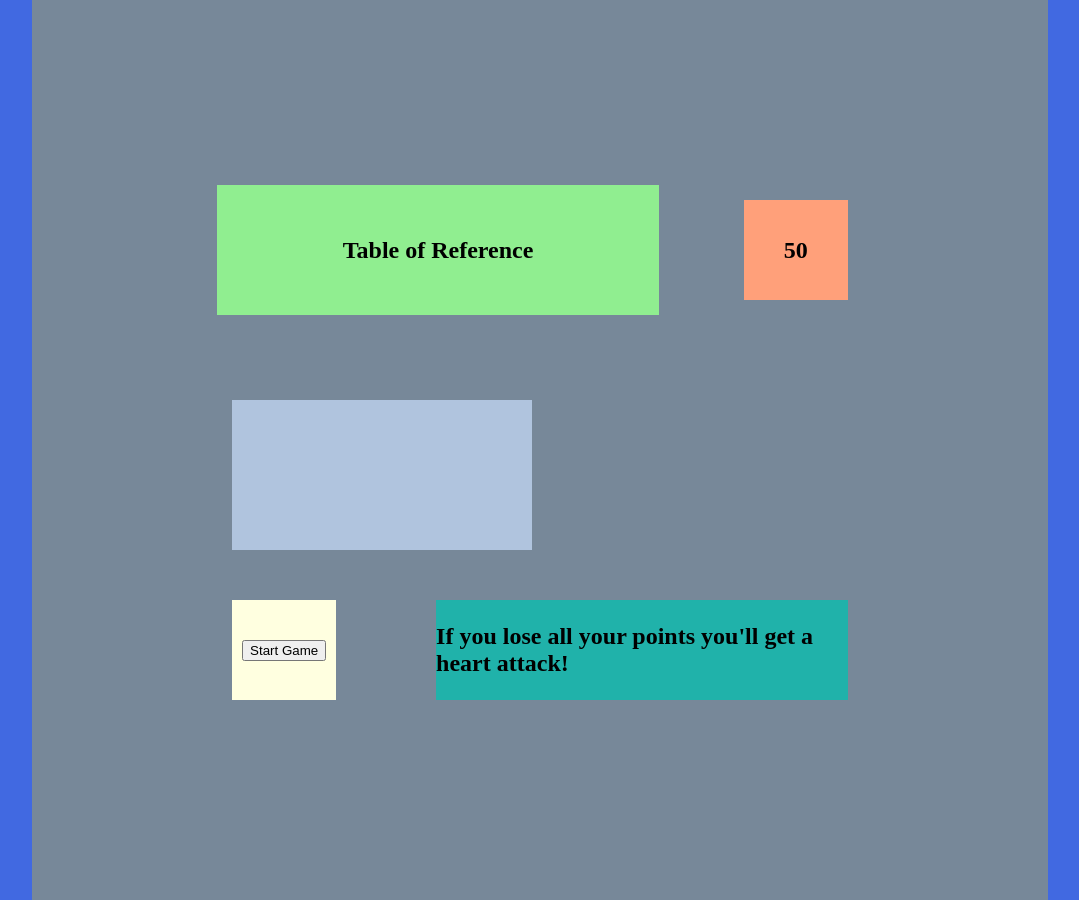
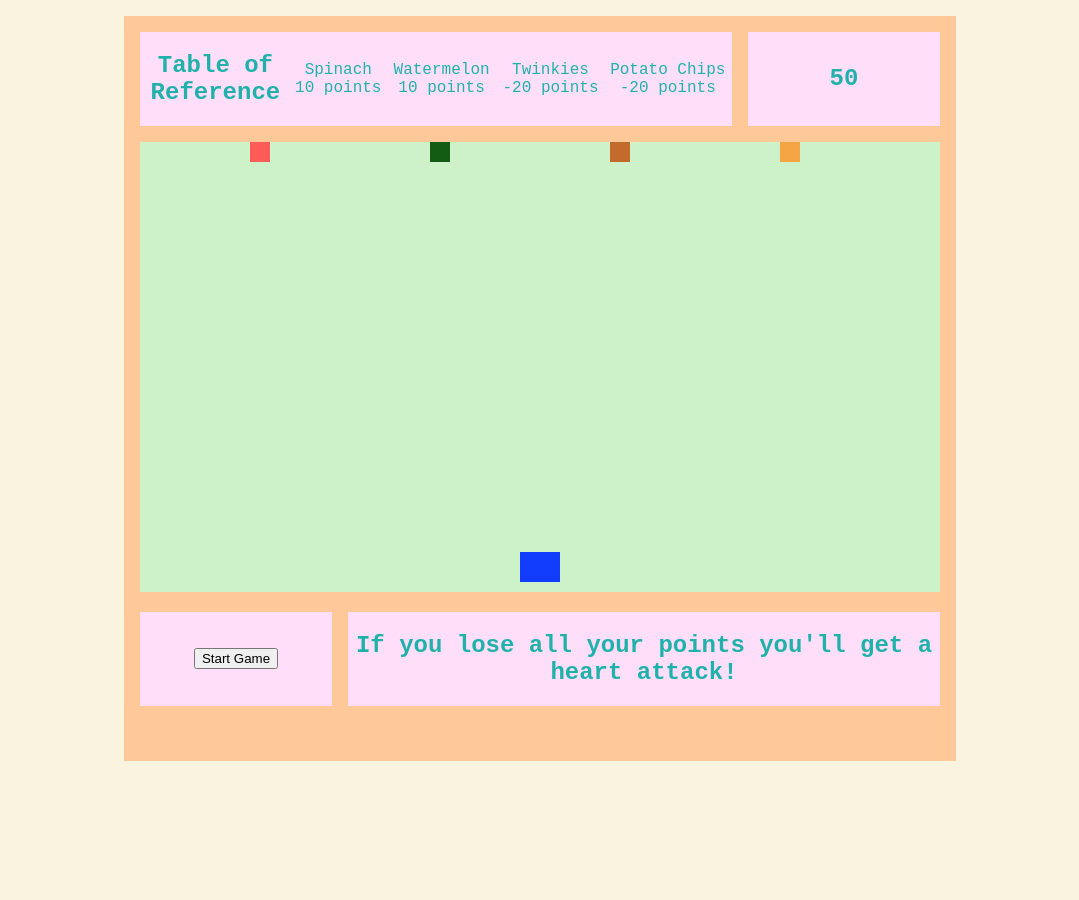
Before and after one commit to gsdkira/sei-project-1, a plain HTML site: page index.html in a window 1280 px wide. Shown: the whole page, without its empty margins (100-1179 px from the left). After the commit the page ends 800 px from the top, so only its background shows below. Drawn offline with Linux system fonts and the light colour scheme.

Commit message:
Established item positions

```diff
--- a/index.html
+++ b/index.html
@@ -9,7 +9,12 @@
 </head>
 <body>
     <div id="container">
-<aside id="top-left"><h2>Table of Reference</h2></aside>
+<aside id="top-left"><h2>Table of Reference</h2>
+<p>Spinach 10 points</p>
+<p>Watermelon 10 points</p>
+<p>Twinkies -20 points</p>
+<p>Potato Chips -20 points</p>
+</aside>
 <aside id="top-right"><h2>50</h2></aside>
         <main>
             <canvas id="canvas"></canvas>
--- a/script.js
+++ b/script.js
@@ -0,0 +1,58 @@
+// we are making a supermarket shopping game
+//the point of the game is for the player to gain points by collision or lose points by collision
+// we will have three elements, player, good points, bad points
+//the player can move from right to left
+//the player can lose all points and lose or last for at least 40 seconds
+
+//Set up canvas
+const game = document.getElementById('canvas')
+//set up points tracker tracker
+
+//we're going to set up width and height variables
+//that means we are going to use setAttribute together with get computed Style
+game.setAttribute('width', getComputedStyle(game)['width'])
+game.setAttribute('height', getComputedStyle(game)['height'])
+// console.log('current game width', game.width)
+// console.log('current game height', game.height)
+//now we need to get the games contect so we can add to it, draw on it, create animations
+//we do this with the built in canvas methos, getContext
+const ctx = game.getContext('2d')
+
+//we're going to follow some sort of basic Object Oriented Programming 'rules' to build an interactive game
+//we'll create objects for our player and our ogre
+function Shopper (x, y, color, width, height) {
+    this.x = x
+    this.y = y
+    this.color = color
+    this.width = width
+    this.height = height
+    this.alive = true
+    this.render = function () {
+        ctx.fillStyle = this.color
+        ctx.fillRect(this.x, this.y, this.width, this.height)
+    }
+}
+
+//we'll give them their own 'draw methods to place them on the canvas
+let player = new Shopper(380, 410, '#113CFC', 40, 30)
+let watermelon = new Shopper (110, 0, '#FF5C58', 20, 20)
+let spinach = new Shopper (290, 0, '#125C13', 20, 20)
+let potatoChip = new Shopper (470, 0, '#C36A2D', 20, 20)
+let twinkie = new Shopper (640, 0, '#F4A442', 20, 20)
+
+//set up game loop to be used in our timing functions
+const gameLoop = () => {
+    //clear canvas for the animation loop to start again
+    ctx.clearRect(0,0, game.width, game.height)
+    if (watermelon.alive) {
+        watermelon.render();
+        spinach.render();
+        potatoChip.render();
+        twinkie.render();
+    }
+    player.render()
+}
+//set up game loop function, declaring what happens when our game is running
+let gameStop = () => {clearInterval(gameInterval)}
+//the timing function will determing how and when our game animates
+let gameInterval = setInterval(gameLoop, 50)
--- a/style.css
+++ b/style.css
@@ -1,65 +1,74 @@
+html,body {
+    margin: 0;
+    padding: 0;
+  }
+
   body {
-    margin: 0;
-    background-color: royalblue;
-    display: flex;
+    padding-top: 1em;
+    text-align: center;
+    background-color: rgb(249, 243, 223);
+    /* background-image: url('../img/dungeonhell.png'); */
+    background-size: cover;
+    background-repeat: space;
+  }
+
+  h1, h2, p {
+    font-family: 'VT323', monospace;;
+    /* font-family: monospace; */
+    color:lightseagreen;
   }
 
   canvas {
-    background-color:lightsteelblue;
-    display: flex;
+    /* background-image: url('../img/stone.png'); */
+    /* background-repeat: repeat; */
+    background-color: rgb(205, 242, 202);
+    width: 100%;
+    height: 450px;
   }
 
   #container {
-background-color: lightslategrey;
-justify-content: center;
-height: 100%;
+  max-width: 50em;
+  /* height: 70vh; */
+  background-color: rgb(255, 200, 152);
   margin: 0 auto;
-padding: 200px;
+  padding: 1em;
   display: grid;
-grid-gap: 100px;
-grid-template-rows: 100px 100px 100px;
+  grid-gap: 1em;
+  grid-template-rows: .25fr .5fr .25fr;
   grid-template-columns: .25fr .5fr .25fr;
   grid-template-areas: "top-left top-left top-right"
-                      "main main main"
+                        "game game game"
                         "btm-left btm-right btm-right";
   }
 
-#top-left {
-    background-color: lightgreen;
+  #top-left, #top-right, #btm-left, #btm-right {
     display: flex;
     justify-content: center;
     align-items: center;
+    background-color:rgb(255, 222, 250);
+  }
+
+  #top-left {
     grid-area: top-left;
-    margin: -15px;
-
   }
 
   #top-right {
-    background-color: lightsalmon;
-    display: flex;
-    justify-content: center;
-    align-items: center;
     grid-area: top-right;
+    /* background-color: #222; */
+    /* background-image: url('../img/funky-lines.png'); */
+  }
+
+  main {
+    grid-area: game;
   }
 
 
   #btm-left {
-    background-color: lightyellow;
-    display: flex;
-    justify-content: center;
-    align-items: center;
     grid-area: btm-left;
+    /* background-color: #222; */
   }
 
   #btm-right {
-    background-color: lightseagreen;
-    display: flex;
-    justify-content: center;
-    align-items: center;
     grid-area: btm-right;
+    /* background-color: #222; */
   }
-
-main {
-    grid-area: main;
-
-}
```
Lines whose indentation alone changed are shown as unchanged.
